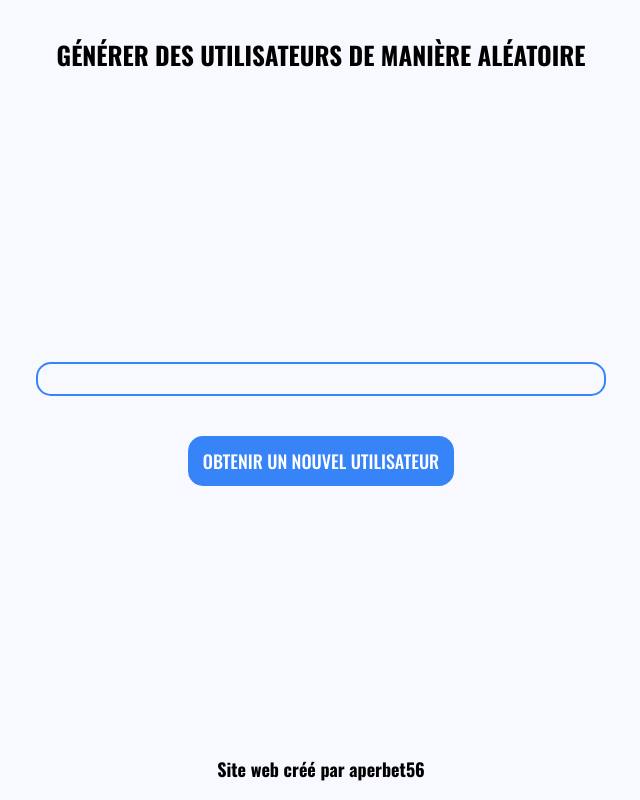
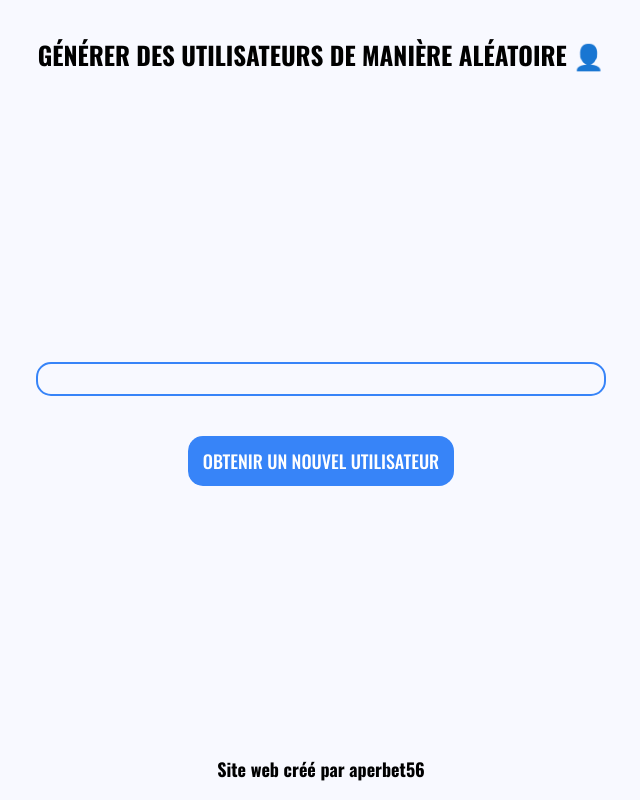
Before and after one commit to aperbet56/random_user, a plain HTML site: page index.html in a window 1280 px wide. Shown: the whole page, without its empty margins (319-959 px from the left). Drawn offline with nearby package versions, Linux system fonts and the light colour scheme; no server answers.

Commit message:
Ajout d'un emoji

```diff
--- a/index.html
+++ b/index.html
@@ -13,7 +13,7 @@
   </head>
   <body>
     <header>
-      <h1>Générer des utilisateurs de manière aléatoire</h1>
+      <h1>Générer des utilisateurs de manière aléatoire 👤</h1>
     </header>
     <main class="main__content">
       <section class="container">
```
